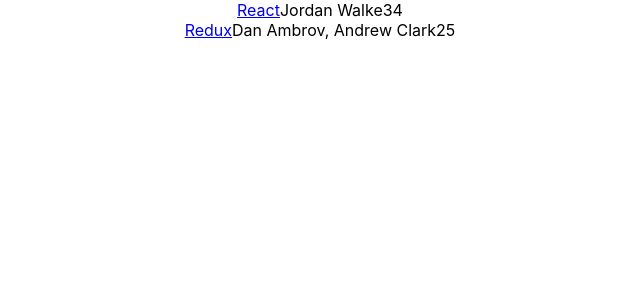
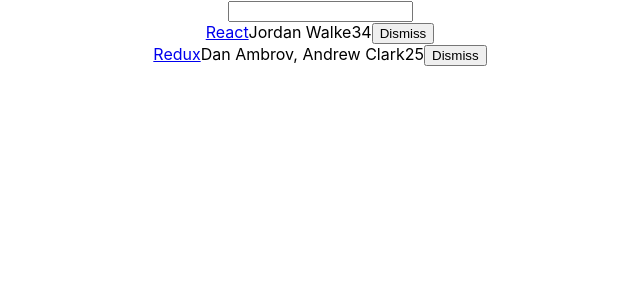
Before and after one commit to OkothPius/HackerNews, a React (Create React App) app: page / in a window 1280 px wide. Shown: the top 300 px of the page, without its empty margins (320-960 px from the left). Built offline with nearby package versions, Linux system fonts and the light colour scheme.

Commit message:
add form and events

```diff
--- a/src/App.js
+++ b/src/App.js
@@ -23,12 +23,48 @@
   },
 ];
 
+//es5
+// function isSearched(searchTerm) {
+//   return function(item) {
+//     //some conditions which return true or false
+//     return !searchTerm || item.title.toLowerCase().includes(searchTerm.toLowerCase());
+//   }
+// }
+
+//es6
+const isSearched = (searchTerm) => (item) =>
+ !searchTerm || item.title.toLowerCase().includes(searchTerm.toLowerCase());
+
+
 class App extends Component {
+  constructor(props) {
+    super(props);
+
+    this.state = {
+      list,
+      searchTerm: '',
+    };
+    this.onSearchChange = this.onSearchChange.bind(this);
+    this.onDismiss = this.onDismiss.bind(this);
+  }
+  onSearchChange(event) {
+    this.setState({ searchTerm: event.target.value});
+  }
+
+  onDismiss(id) {
+    // const isNotId = item => item.objectID !== id;
+    const updatedList = this.state.list.filter(item => item.objectID !== id);
+    this.setState({ list: updatedList });
+  }
+
   render() {
     return (
       <div className="App">
-
-        { list.map(item =>
+        <form>
+          <input type="text"
+          onChange={this.onSearchChange} />
+        </form>
+        { this.state.list.filter(isSearched(this.state.searchTerm)).map(item =>
           <div key={item.objectID}>
             <span>
               <a href={item.url}>{item.title}</a>
@@ -36,6 +72,10 @@
              <span>{item.author}</span>
              <span>{item.num_comments}</span>
              <span>{item.points}</span>
+             <span>
+               <button onClick={() => this.onDismiss(item.objectID)} type="button">Dismiss</button>
+             </span>
+
           </div>
         )}
       </div>
```
Also changed, not shown: 1 other file (tests, documents, lock files or other folders).
